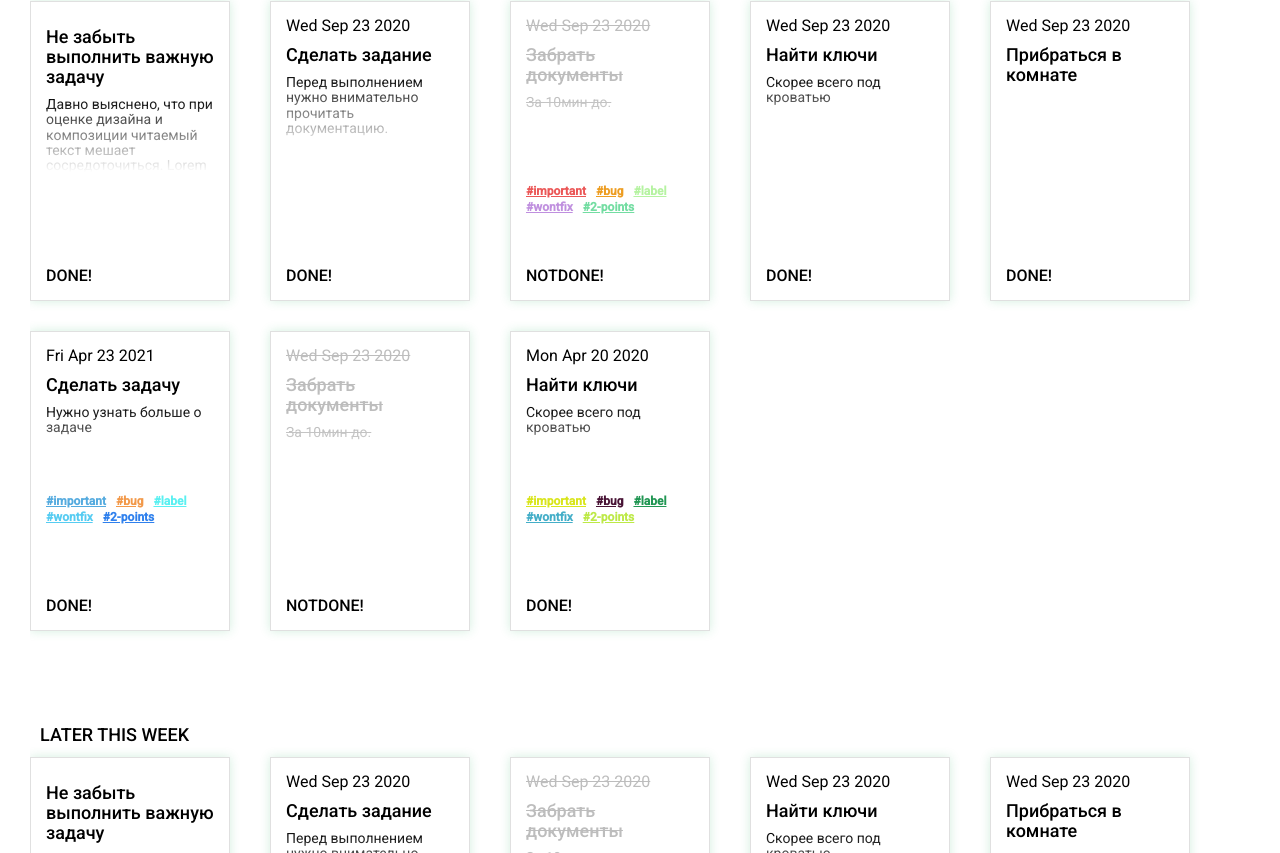
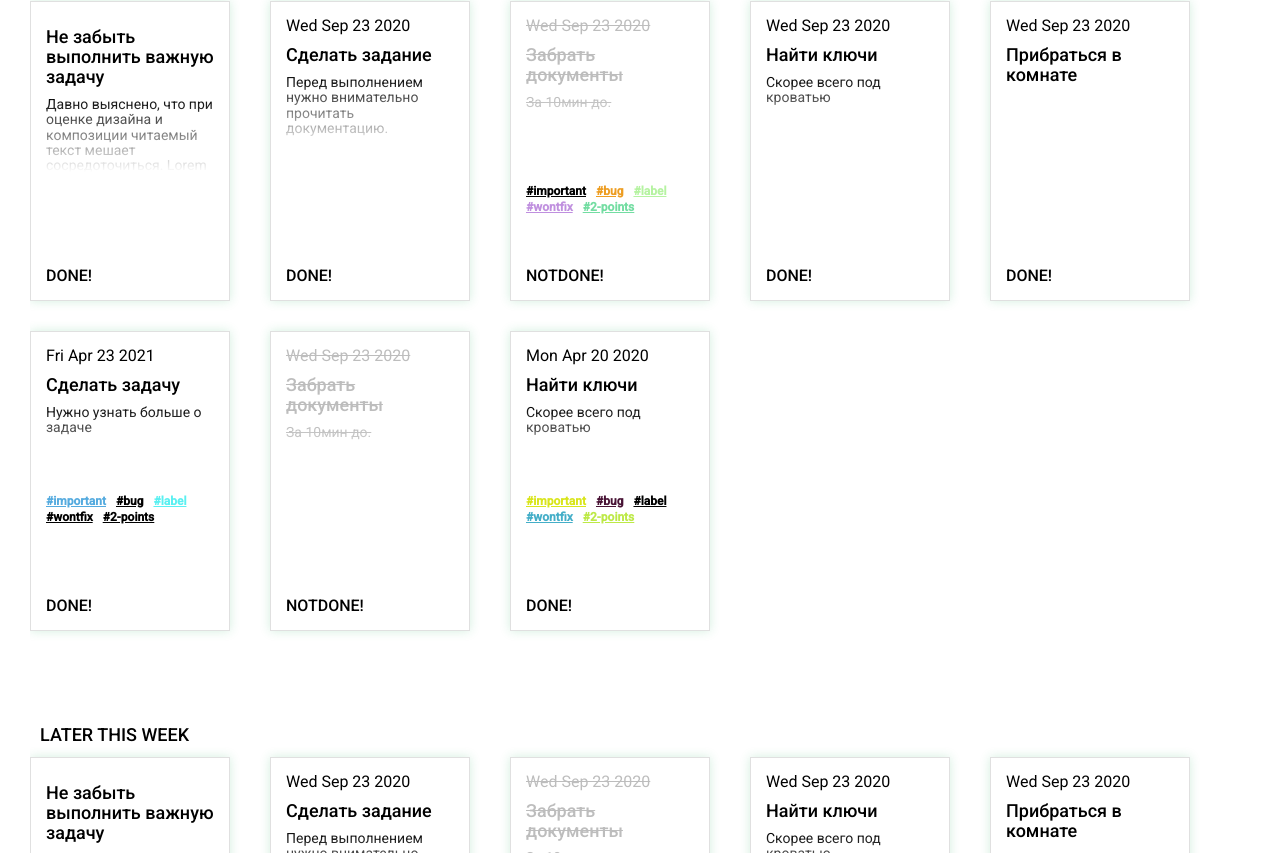
Before and after one commit to OneBootcamp-1-0/itsdone-1, a React app: page /schedule in a window 1280 px wide. Shown: the part 1687-2540 px from the top of the page. Built offline with nearby package versions, Linux system fonts and the light colour scheme.

Commit message:
removed color property

```diff
--- a/src/components/Board/Card/TagCloud.css
+++ b/src/components/Board/Card/TagCloud.css
@@ -15,23 +15,3 @@
   font-weight: 700;
   text-decoration: underline;
 }
-
-.tag_cloud__item:nth-of-type(1) {
-  color: #eb5757;
-}
-
-.tag_cloud__item:nth-of-type(2) {
-  color: #f2994a;
-}
-
-.tag_cloud__item:nth-of-type(3) {
-  color: #219653;
-}
-
-.tag_cloud__item:nth-of-type(4) {
-  color: #56ccf2;
-}
-
-.tag_cloud__item:nth-of-type(5) {
-  color: #2f80ed;
-}
```
